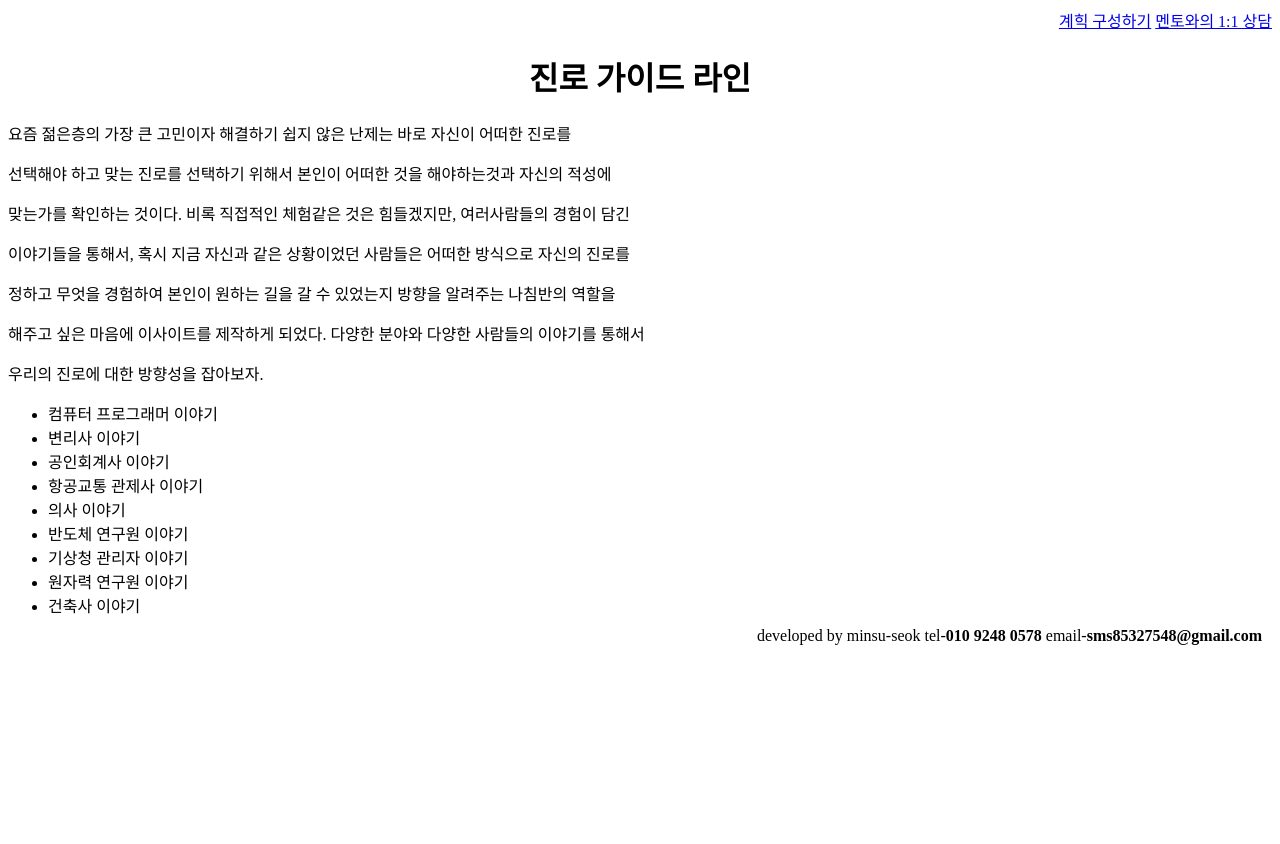
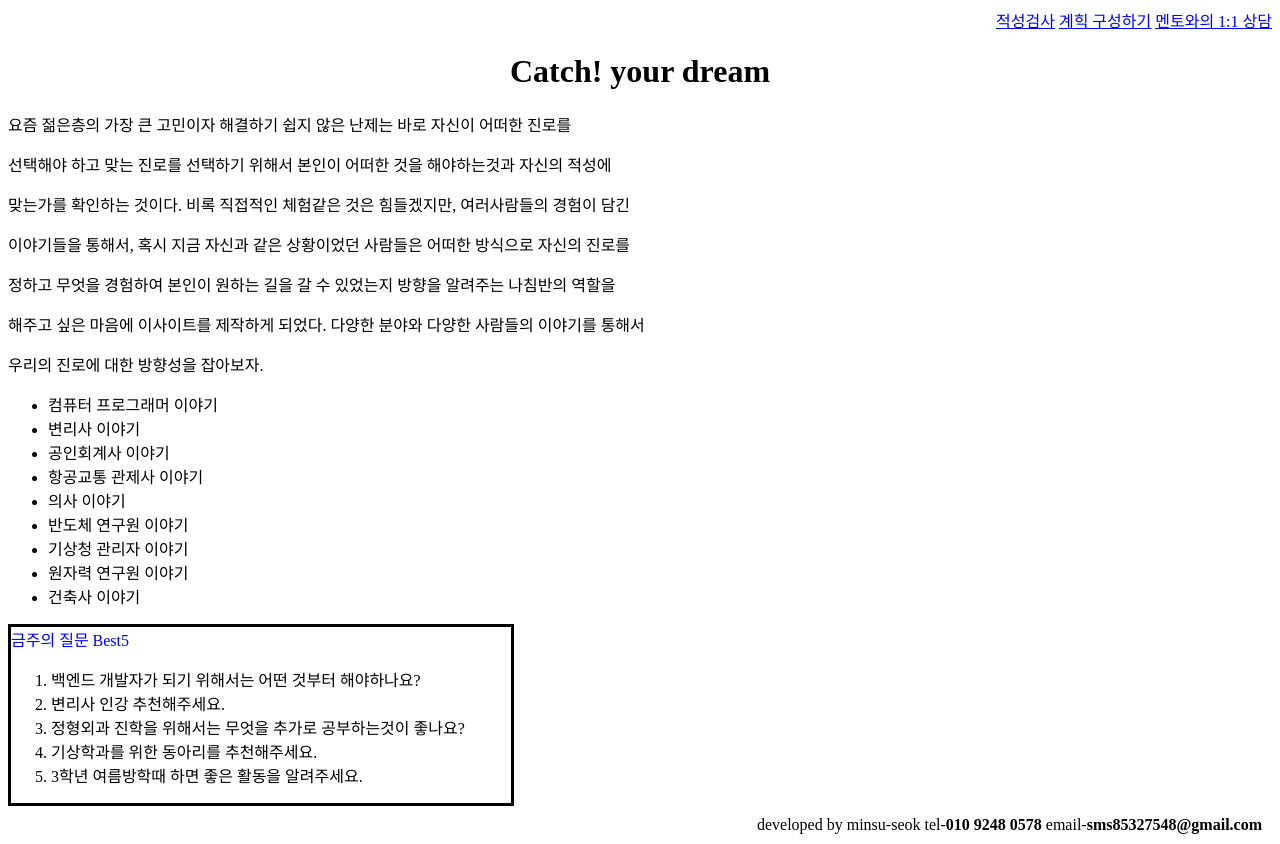
Before and after one commit to captainseok/dreamcatch, a plain HTML site: page 1.html in a window 1280 px wide. Before the commit the page ends 800 px from the top, so only its background shows below. Drawn offline with Linux system fonts and the light colour scheme.

Commit message:
Add files via upload

```diff
--- a/1.html
+++ b/1.html
@@ -11,16 +11,27 @@
       margin:10px;
       text-align: right;
     }
+    #question{
+      border-style:solid;
+      width:500px;
+    }
+    #contents{
+
+    }
     h1{
       text-align:center;
+    }
+    a{
+      color:blue;
     }
     </style>
   </head>
   <body>
     <div id="header">
-     <a href = "plan.html" target="blank">계힉 구성하기</a> <a href = "consult.html" target="blank">멘토와의 1:1 상담</a>
+    <a href ="검사.html" target ="blank">적성검사</a> <a href = "plan.html" target="blank">계힉 구성하기</a> <a href = "consult.html" target="blank">멘토와의 1:1 상담</a>
   </div>
-    <h1>진로 <strong>가이드 라인</strong></h1>
+  <div id = "contents">
+    <h1><strong>Catch! your dream</strong></h1>
     <p>요즘 젊은층의 가장 큰 고민이자 해결하기 쉽지 않은 난제는 바로 자신이 어떠한 진로를</p>
     <p>선택해야 하고 맞는 진로를 선택하기 위해서 본인이 어떠한 것을 해야하는것과 자신의 적성에</p>
     <p>맞는가를 확인하는 것이다. 비록 직접적인 체험같은 것은 힘들겠지만, 여러사람들의 경험이 담긴</p>
@@ -28,7 +39,7 @@
     <p>정하고 무엇을 경험하여 본인이 원하는 길을 갈 수 있었는지 방향을 알려주는 나침반의 역할을</p>
     <p>해주고 싶은 마음에 이사이트를 제작하게 되었다. 다양한 분야와 다양한 사람들의 이야기를 통해서</p>
     <p>우리의 진로에 대한 방향성을 잡아보자.</p>
-
+  </div>
     <ul>
       <li>컴퓨터 프로그래머 이야기</li>
       <li>변리사 이야기</li>
@@ -39,6 +50,17 @@
       <li>기상청 관리자 이야기</li>
       <li>원자력 연구원 이야기</li>
       <li>건축사 이야기</li>
+    </ul>
+    <div id="question">
+    <a> 금주의 질문 Best5 </a>
+    <ol>
+    <li>백엔드 개발자가 되기 위해서는 어떤 것부터 해야하나요?</li>
+    <li>변리사 인강 추천해주세요.</li>
+    <li>정형외과 진학을 위해서는 무엇을 추가로 공부하는것이 좋나요?</li>
+    <li>기상학과를 위한 동아리를 추천해주세요.</li>
+    <li>3학년 여름방학때 하면 좋은 활동을 알려주세요.</li>
+    </ol>
+  </div>
       <div id="footer">
         developed by </strong>minsu-seok</strong> tel-<strong>010 9248 0578</strong> email-<strong>sms85327548@gmail.com</strong>
       </div>
```
Also changed, not shown: 검사.html (added, +15 -0 lines).
